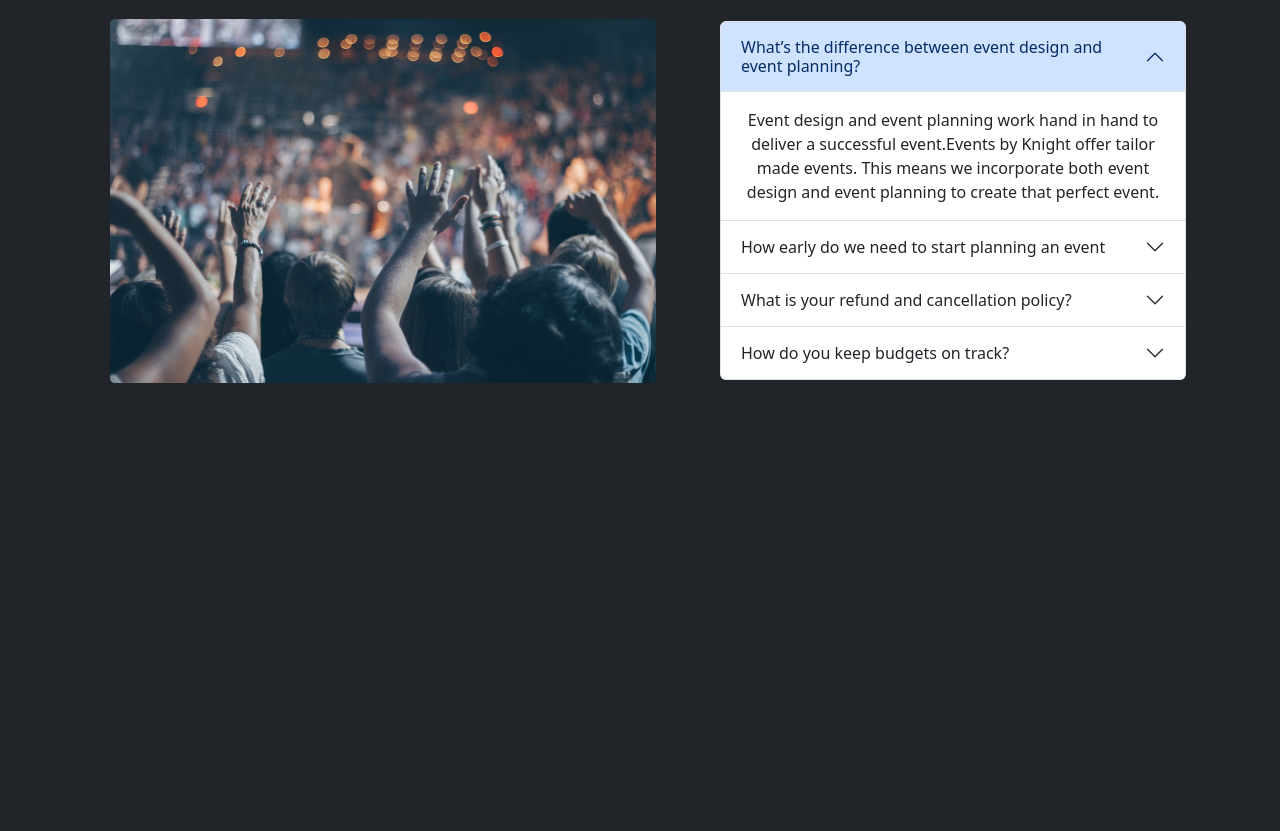
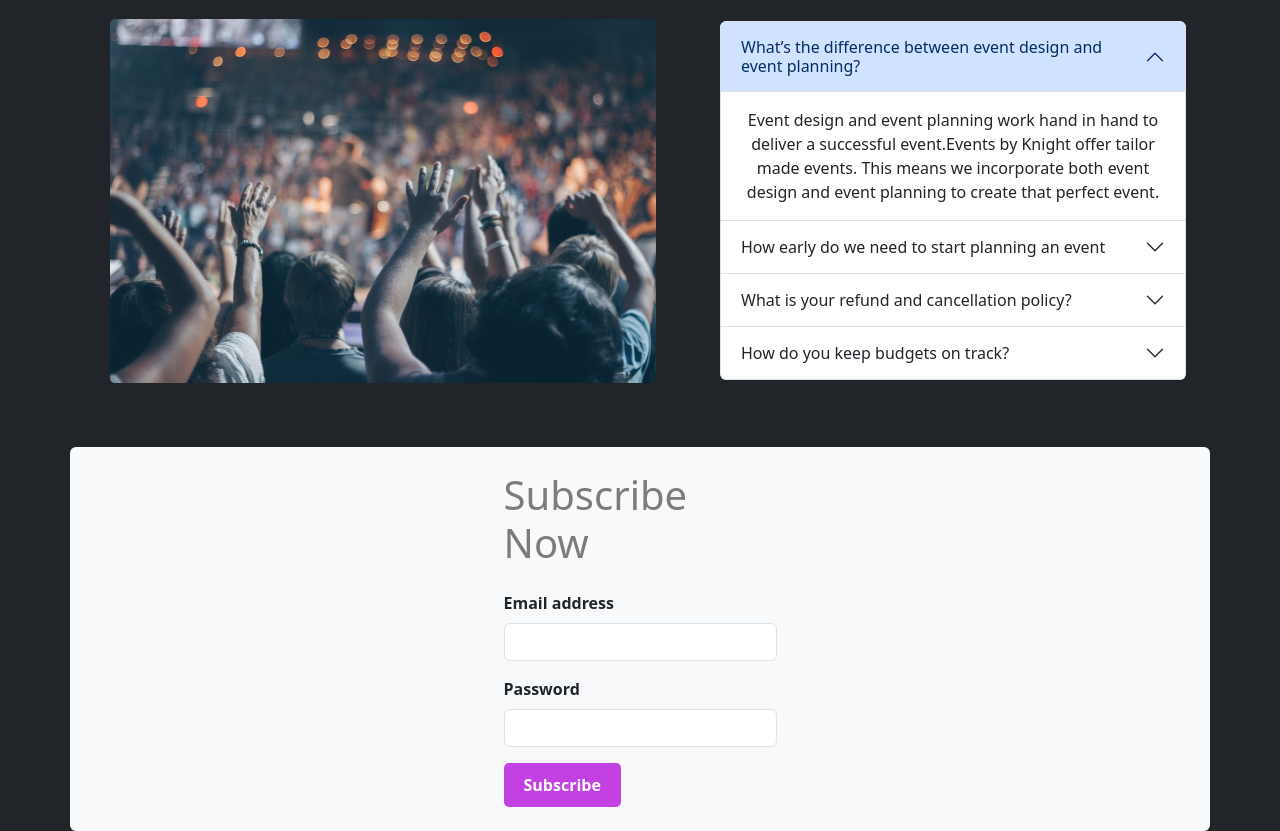
Before and after one commit to imran-information/convention-center-2, a plain HTML site: page index.html in a window 1280 px wide. Shown: the part 1600-2431 px from the top of the page. Before the commit the page ends 1999 px from the top, so only its background shows below. Drawn offline with nearby package versions, Linux system fonts and the light colour scheme; files whose address does not match are found by name.

Commit message:
Subscribe Button added

```diff
--- a/css/style.css
+++ b/css/style.css
@@ -17,3 +17,12 @@ p {
 .gutter-gap {
     grid-column-gap: 40px;
 }
+
+.btn-color {
+    background-color: #c340e2;
+    color: white;
+    padding: 10px 20px;
+    border: none;
+    font-weight: 700;
+    border-radius: 5px;
+}
--- a/index.html
+++ b/index.html
@@ -35,7 +35,7 @@
                             <a class="nav-link text-white" href="#">Contact</a>
                         </li>
                         <li class="nav-item">
-                            <a class="nav-link text-white" href="#">Suvscribe</a>
+                            <a class="nav-link text-white" href="#">Subscribe</a>
                         </li>
                     </ul>
 
@@ -126,7 +126,7 @@
 
         </section>
         <!-- Frequently Asked Questions -->
-        <section class="container mt-5">
+        <section class="container mt-5 mb-5">
             <h1 class="text-center mb-5">Frequently Asked Questions</h1>
             <div class="container overflow-hidden text-center">
                 <div class="row gx-5 d-flex align-items-center">
@@ -216,7 +216,22 @@
                     </div>
                 </div>
             </div>
+        </section>
+        <!-- From submit section  -->
+        <section class="container p-4 rounded-2 bg-light d-flex justify-content-center">
 
+            <form class="w-25">
+                <h1 class="text-black-50 pb-3">Subscribe Now</h1>
+                <div class="mb-3">
+                    <label for="exampleInputEmail1" class="form-label text-dark fw-bold">Email address</label>
+                    <input type="email" class="form-control" id="exampleInputEmail1" aria-describedby="emailHelp">
+                </div>
+                <div class="mb-3">
+                    <label for="exampleInputPassword1" class="form-label  text-dark fw-bold">Password</label>
+                    <input type="password" class="form-control" id="exampleInputPassword1">
+                </div>
+                <button type="submit" class="btn-color">Subscribe</button>
+            </form>
         </section>
 
     </main>
```
